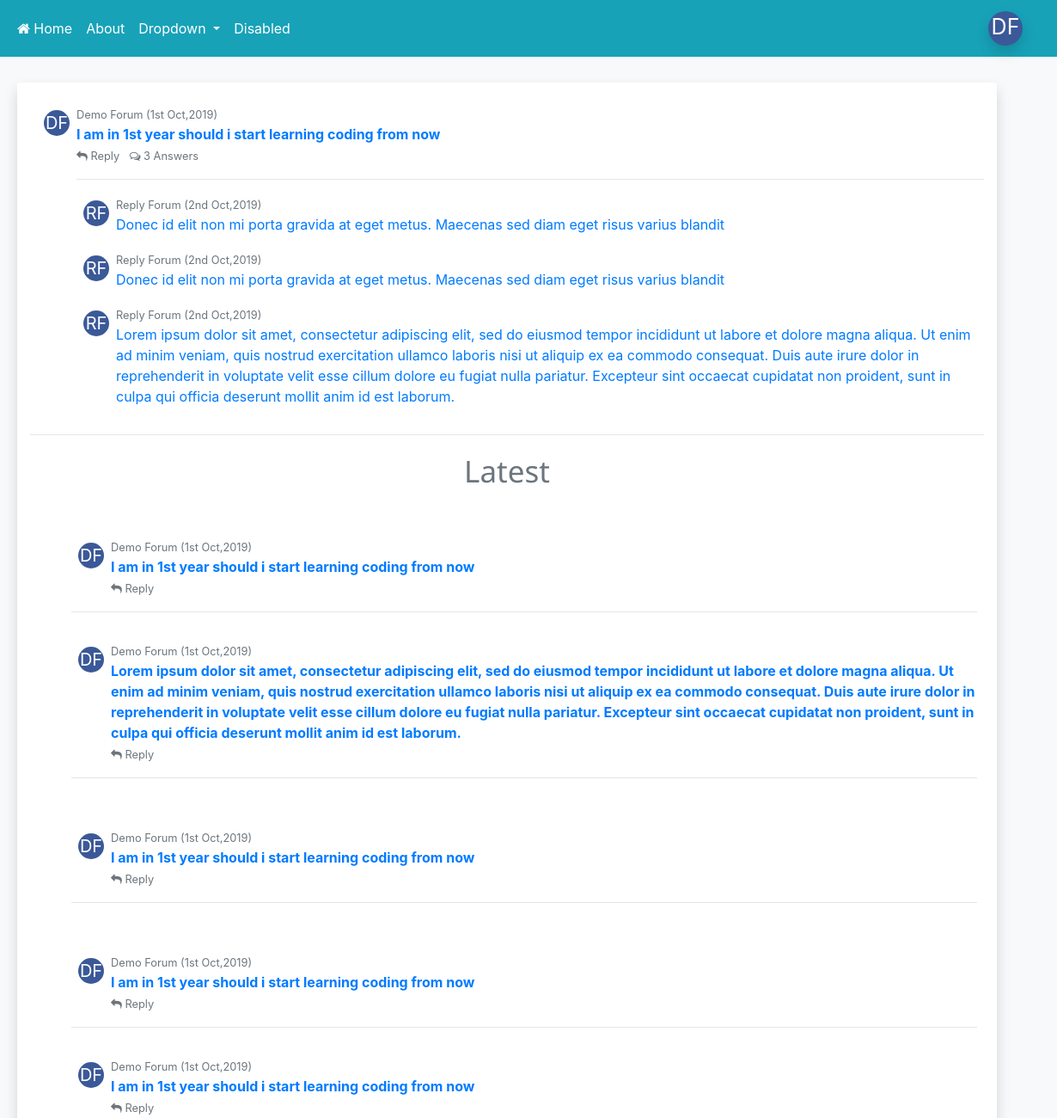
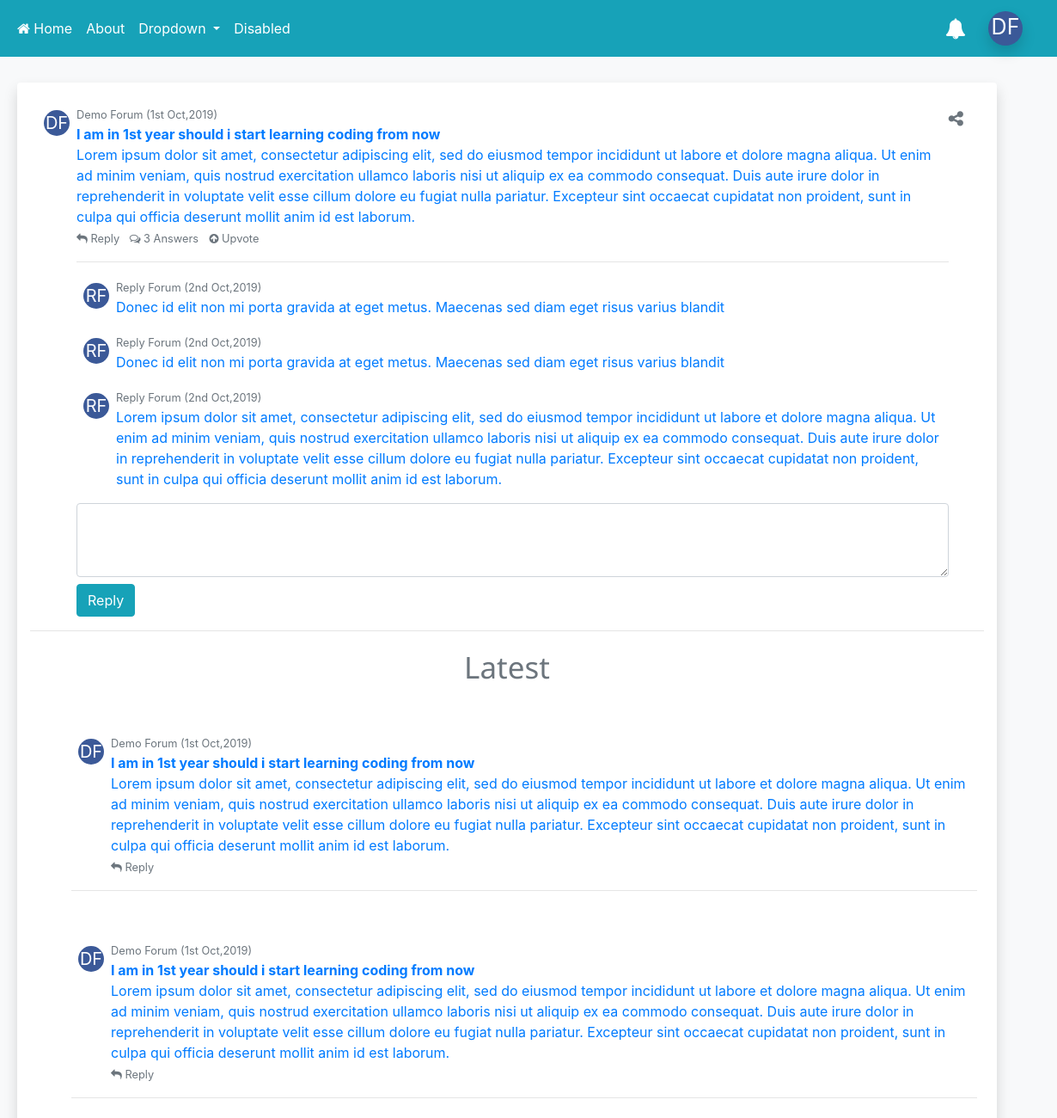
Before and after one commit to axitt/cgc-forum-web, a plain HTML site: page query.html in a window 1280 px wide. Shown: the top 1300 px of the page at 86% size, 50-1280 px from the left. Drawn offline with nearby package versions, Linux system fonts and the light colour scheme.

Commit message:
Update no. 1

```diff
--- a/query.html
+++ b/query.html
@@ -38,7 +38,6 @@
         .question-box{
           width:90%
         }
-
 
     </style>
 
@@ -93,9 +92,12 @@
           -->
 
           <li class="nav-item">
+            <div class="mr-4 mt-2" data-toggle="popover2" id="pop-over2" style="font-size:24px"><i class="fa fa-bell"></i></div>
+          </li>
+
+          <li class="nav-item">
             <a type="button" data-toggle="popover" id="pop-over"><p class="user-display-nav mr-4 shadow">DF</p></a>
           </li>
-
         </ul>
       </div>
     </nav>
@@ -107,13 +109,15 @@
     <!--Main Container Starts-->
     <div class="container question-box bg-white rounded shadow mt-5">
       <div class="media pt-4 pl-2">
-        <a href="/profile.html"><p class="float-left user-display m-2">DF</p></a>
+        <p class="float-left user-display m-2">DF</p>
         <div class="media-body">
-            <a href="/profile.html"><small class="text-muted">Demo Forum (1st Oct,2019)</small></a>
+          <small class="text-muted">Demo Forum (1st Oct,2019)</small>
           <a href="/query.html"><p class="card-text text-left"><strong>I am in 1st year should i start learning coding from now</strong></p></a>
-            <a data-toggle="collapse" href="#collapseExample1" aria-expanded="false" aria-controls="collapseExample1"><small class="text-muted reply-hover"><i class="fa fa-reply"></i> Reply </small></a>
+          <a href="/query.html"><p class="card-text text-left">Lorem ipsum dolor sit amet, consectetur adipiscing elit, sed do eiusmod tempor incididunt ut labore et dolore magna aliqua. Ut enim ad minim veniam, quis nostrud exercitation ullamco laboris nisi ut aliquip ex ea commodo consequat. Duis aute irure dolor in reprehenderit in voluptate velit esse cillum dolore eu fugiat nulla pariatur. Excepteur sint occaecat cupidatat non proident, sunt in culpa qui officia deserunt mollit anim id est laborum.</p></a>
+          <a data-toggle="collapse" href="#collapseReply" aria-expanded="false" aria-controls="collapseReply"><small class="text-muted reply-hover"><i class="fa fa-reply"></i> Reply </small></a>
           <small class="px-2 text-muted"> <i class="fa fa-comments-o"></i> 3 Answers</small>
-            <div class="collapse" id="collapseExample1">
+          <a href="#"><small class="text-muted"><i class="fa fa-arrow-circle-up"></i> Upvote</small></a>
+          <div class="collapse" id="collapseReply">
                 <textarea class="form-control" rows="3" id="comment"></textarea>
                 <button type="button" class="btn btn-info mt-1">Reply</button>
           </div>
@@ -121,27 +125,34 @@
 
 
             <div class="media">
-              <a href="/profile.html"><p class="float-left user-display m-2">RF</p></a>
+              <p class="float-left user-display m-2">RF</p>
               <div class="media-body">
-                  <a href="/profile.html"><small class="text-muted">Reply Forum (2nd Oct,2019)</small></a>
+                  <small class="text-muted">Reply Forum (2nd Oct,2019)</small>
                   <p class="text-primary">Donec id elit non mi porta gravida at eget metus. Maecenas sed diam eget risus varius blandit</p>
               </div>
             </div>
             <div class="media">
-              <a href="/profile.html"><p class="float-left user-display m-2">RF</p></a>
+              <p class="float-left user-display m-2">RF</p>
               <div class="media-body">
-                  <a href="/profile.html"><small class="text-muted">Reply Forum (2nd Oct,2019)</small></a>
+                  <small class="text-muted">Reply Forum (2nd Oct,2019)</small>
                   <p class="text-primary">Donec id elit non mi porta gravida at eget metus. Maecenas sed diam eget risus varius blandit</p>
               </div>
             </div>
             <div class="media">
-              <a href="/profile.html"><p class="float-left user-display m-2">RF</p></a>
+              <p class="float-left user-display m-2">RF</p>
               <div class="media-body">
-                  <a href="/profile.html"><small class="text-muted">Reply Forum (2nd Oct,2019)</small></a>
+                  <small class="text-muted">Reply Forum (2nd Oct,2019)</small>
                   <p class="text-primary">Lorem ipsum dolor sit amet, consectetur adipiscing elit, sed do eiusmod tempor incididunt ut labore et dolore magna aliqua. Ut enim ad minim veniam, quis nostrud exercitation ullamco laboris nisi ut aliquip ex ea commodo consequat. Duis aute irure dolor in reprehenderit in voluptate velit esse cillum dolore eu fugiat nulla pariatur. Excepteur sint occaecat cupidatat non proident, sunt in culpa qui officia deserunt mollit anim id est laborum.</p>
               </div>
             </div>
+
+              <textarea class="form-control" rows="3" id="comment"></textarea>
+              <button type="button" class="btn btn-info mt-2">Reply</button>
+
         </div>
+        <ul class="nav justify-content-end">
+          <li><a href="#"><i class="fa fa-share-alt py-2 pr-4 text-secondary" style="font-size:20px" aria-hidden="true"></i></a></li>
+        </ul>
       </div>
       <hr/>
 
@@ -152,10 +163,11 @@
           <li class="p-2">
            <br/>
            <div class="media">
-             <a href="/profile.html"><p class="float-left user-display m-2">DF</p></a>
+             <p class="float-left user-display m-2">DF</p>
              <div class="media-body">
-                 <a href="/profile.html"><small class="text-muted">Demo Forum (1st Oct,2019)</small></a>
+                 <small class="text-muted">Demo Forum (1st Oct,2019)</small>
                  <a href="/query.html"><p class="card-text text-left"><strong>I am in 1st year should i start learning coding from now</strong></p></a>
+                 <a href="/query.html"><p class="card-text text-left">Lorem ipsum dolor sit amet, consectetur adipiscing elit, sed do eiusmod tempor incididunt ut labore et dolore magna aliqua. Ut enim ad minim veniam, quis nostrud exercitation ullamco laboris nisi ut aliquip ex ea commodo consequat. Duis aute irure dolor in reprehenderit in voluptate velit esse cillum dolore eu fugiat nulla pariatur. Excepteur sint occaecat cupidatat non proident, sunt in culpa qui officia deserunt mollit anim id est laborum.</p></a>
                  <a data-toggle="collapse" href="#collapseExample1" aria-expanded="false" aria-controls="collapseExample1"><small class="text-muted reply-hover"><i class="fa fa-reply"></i> Reply</small></a>
                  <div class="collapse" id="collapseExample1">
                      <textarea class="form-control" rows="3" id="comment"></textarea>
@@ -165,13 +177,14 @@
            </div>
            <hr/>
          </li>
-
          <li class="p-2">
+           <br/>
            <div class="media">
-           <a href="/profile.html"><p class="float-left user-display m-2">DF</p></a>
+             <p class="float-left user-display m-2">DF</p>
              <div class="media-body">
-               <a href="/profile.html"><small class="text-muted">Demo Forum (1st Oct,2019)</small></a>
-               <a href="/query.html"><p class="card-text text-left"><strong>Lorem ipsum dolor sit amet, consectetur adipiscing elit, sed do eiusmod tempor incididunt ut labore et dolore magna aliqua. Ut enim ad minim veniam, quis nostrud exercitation ullamco laboris nisi ut aliquip ex ea commodo consequat. Duis aute irure dolor in reprehenderit in voluptate velit esse cillum dolore eu fugiat nulla pariatur. Excepteur sint occaecat cupidatat non proident, sunt in culpa qui officia deserunt mollit anim id est laborum.</strong></p></a>
+                 <small class="text-muted">Demo Forum (1st Oct,2019)</small>
+                 <a href="/query.html"><p class="card-text text-left"><strong>I am in 1st year should i start learning coding from now</strong></p></a>
+                 <a href="/query.html"><p class="card-text text-left">Lorem ipsum dolor sit amet, consectetur adipiscing elit, sed do eiusmod tempor incididunt ut labore et dolore magna aliqua. Ut enim ad minim veniam, quis nostrud exercitation ullamco laboris nisi ut aliquip ex ea commodo consequat. Duis aute irure dolor in reprehenderit in voluptate velit esse cillum dolore eu fugiat nulla pariatur. Excepteur sint occaecat cupidatat non proident, sunt in culpa qui officia deserunt mollit anim id est laborum.</p></a>
                  <a data-toggle="collapse" href="#collapseExample2" aria-expanded="false" aria-controls="collapseExample2"><small class="text-muted reply-hover"><i class="fa fa-reply"></i> Reply</small></a>
                  <div class="collapse" id="collapseExample2">
                      <textarea class="form-control" rows="3" id="comment"></textarea>
@@ -184,10 +197,11 @@
          <li class="p-2">
            <br/>
            <div class="media">
-         <a href="/profile.html"><p class="float-left user-display m-2">DF</p></a>
+             <p class="float-left user-display m-2">DF</p>
              <div class="media-body">
-             <a href="/profile.html"><small class="text-muted">Demo Forum (1st Oct,2019)</small></a>
+                 <small class="text-muted">Demo Forum (1st Oct,2019)</small>
                  <a href="/query.html"><p class="card-text text-left"><strong>I am in 1st year should i start learning coding from now</strong></p></a>
+                 <a href="/query.html"><p class="card-text text-left">Lorem ipsum dolor sit amet, consectetur adipiscing elit, sed do eiusmod tempor incididunt ut labore et dolore magna aliqua. Ut enim ad minim veniam, quis nostrud exercitation ullamco laboris nisi ut aliquip ex ea commodo consequat. Duis aute irure dolor in reprehenderit in voluptate velit esse cillum dolore eu fugiat nulla pariatur. Excepteur sint occaecat cupidatat non proident, sunt in culpa qui officia deserunt mollit anim id est laborum.</p></a>
                  <a data-toggle="collapse" href="#collapseExample3" aria-expanded="false" aria-controls="collapseExample3"><small class="text-muted reply-hover"><i class="fa fa-reply"></i> Reply</small></a>
                  <div class="collapse" id="collapseExample3">
                      <textarea class="form-control" rows="3" id="comment"></textarea>
@@ -200,10 +214,11 @@
          <li class="p-2">
            <br/>
            <div class="media">
-       <a href="/profile.html"><p class="float-left user-display m-2">DF</p></a>
+             <p class="float-left user-display m-2">DF</p>
              <div class="media-body">
-           <a href="/profile.html"><small class="text-muted">Demo Forum (1st Oct,2019)</small></a>
+                 <small class="text-muted">Demo Forum (1st Oct,2019)</small>
                  <a href="/query.html"><p class="card-text text-left"><strong>I am in 1st year should i start learning coding from now</strong></p></a>
+                 <a href="/query.html"><p class="card-text text-left">Lorem ipsum dolor sit amet, consectetur adipiscing elit, sed do eiusmod tempor incididunt ut labore et dolore magna aliqua. Ut enim ad minim veniam, quis nostrud exercitation ullamco laboris nisi ut aliquip ex ea commodo consequat. Duis aute irure dolor in reprehenderit in voluptate velit esse cillum dolore eu fugiat nulla pariatur. Excepteur sint occaecat cupidatat non proident, sunt in culpa qui officia deserunt mollit anim id est laborum.</p></a>
                  <a data-toggle="collapse" href="#collapseExample4" aria-expanded="false" aria-controls="collapseExample4"><small class="text-muted reply-hover"><i class="fa fa-reply"></i> Reply</small></a>
                  <div class="collapse" id="collapseExample4">
                      <textarea class="form-control" rows="3" id="comment"></textarea>
@@ -213,36 +228,7 @@
            </div>
            <hr/>
          </li>
-     <li class="p-2">
-       <div class="media">
-         <a href="/profile.html"><p class="float-left user-display m-2">DF</p></a>
-         <div class="media-body">
-             <a href="/profile.html"><small class="text-muted">Demo Forum (1st Oct,2019)</small></a>
-             <a href="/query.html"><p class="card-text text-left"><strong>I am in 1st year should i start learning coding from now</strong></p></a>
-             <a data-toggle="collapse" href="#collapseExample5" aria-expanded="false" aria-controls="collapseExample5"><small class="text-muted reply-hover"><i class="fa fa-reply"></i> Reply</small></a>
-             <div class="collapse" id="collapseExample5">
-                 <textarea class="form-control" rows="3" id="comment"></textarea>
-                 <button type="button" class="btn btn-info mt-1">Reply</button>
-             </div>
-         </div>
-       </div>
-       <hr/>
-   </li>
-   <li class="p-2">
-     <div class="media">
-       <a href="/profile.html"><p class="float-left user-display m-2">DF</p></a>
-       <div class="media-body">
-           <a href="/profile.html"><small class="text-muted">Demo Forum (1st Oct,2019)</small></a>
-           <a href="/query.html"><p class="card-text text-left"><strong>I am in 1st year should i start learning coding from now</strong></p></a>
-           <a data-toggle="collapse" href="#collapseExample6" aria-expanded="false" aria-controls="collapseExample6"><small class="text-muted reply-hover"><i class="fa fa-reply"></i> Reply</small></a>
-           <div class="collapse" id="collapseExample6">
-               <textarea class="form-control" rows="3" id="comment"></textarea>
-               <button type="button" class="btn btn-info mt-1">Reply</button>
-           </div>
-       </div>
-     </div>
-     <hr/>
-   </li>
+
        </ul>
 
       </div>
@@ -256,11 +242,22 @@
         $('[data-toggle="popover"]').popover({
             placement : 'bottom',
             html : true,
-            title : 'User Info <a href="#" class="close" data-dismiss="alert">&times;</a>',
-            content : '<div><h5>Demo Forum</h5><a href="./profile.html"><small class="text-muted">View Profile</small></a><hr/><div class="d-flex justify-content-center"><a type="button" class="btn btn-info"><i class="fa fa-sign-out"></i> Log out</a></div></div>'
+            title : 'I\'m <strong class="mr-5"> Demo Forum </strong> <a href="#" class="close ml-5" data-dismiss="alert">&times;</a>',
+            content : '<div><a href="./profile.html"><p class="text-muted">View my Profile</p></a><hr/><div class="d-flex justify-content-center"><a type="button" class="btn btn-info"><i class="fa fa-sign-out"></i> Log out</a></div></div>'
         });
         $(document).on("click", ".popover .close" , function(){
             $(this).parents(".popover").popover('hide');
+        });
+      });
+      $(document).ready(function(){
+        $('[data-toggle="popover2"]').popover({
+            placement : 'bottom',
+            html : true,
+            title : '<strong class="mr-5"> Notification </strong> <a href="#" class="close ml-5" data-dismiss="alert">&times;</a>',
+            content : '<div><ul><li><a class="text-dark" href="#">Notification 1</a></li></ul></div>'
+        });
+        $(document).on("click", ".popover2 .close" , function(){
+            $(this).parents(".popover2").popover('hide');
         });
       });
     </script>
```
Also changed, not shown: index.html (+49 -44 lines), login.html (+18 -4 lines), nav.html (+4 -0 lines), profile.html (+19 -4 lines), signup.html (+24 -16 lines). Lines whose indentation alone changed are shown as unchanged.
